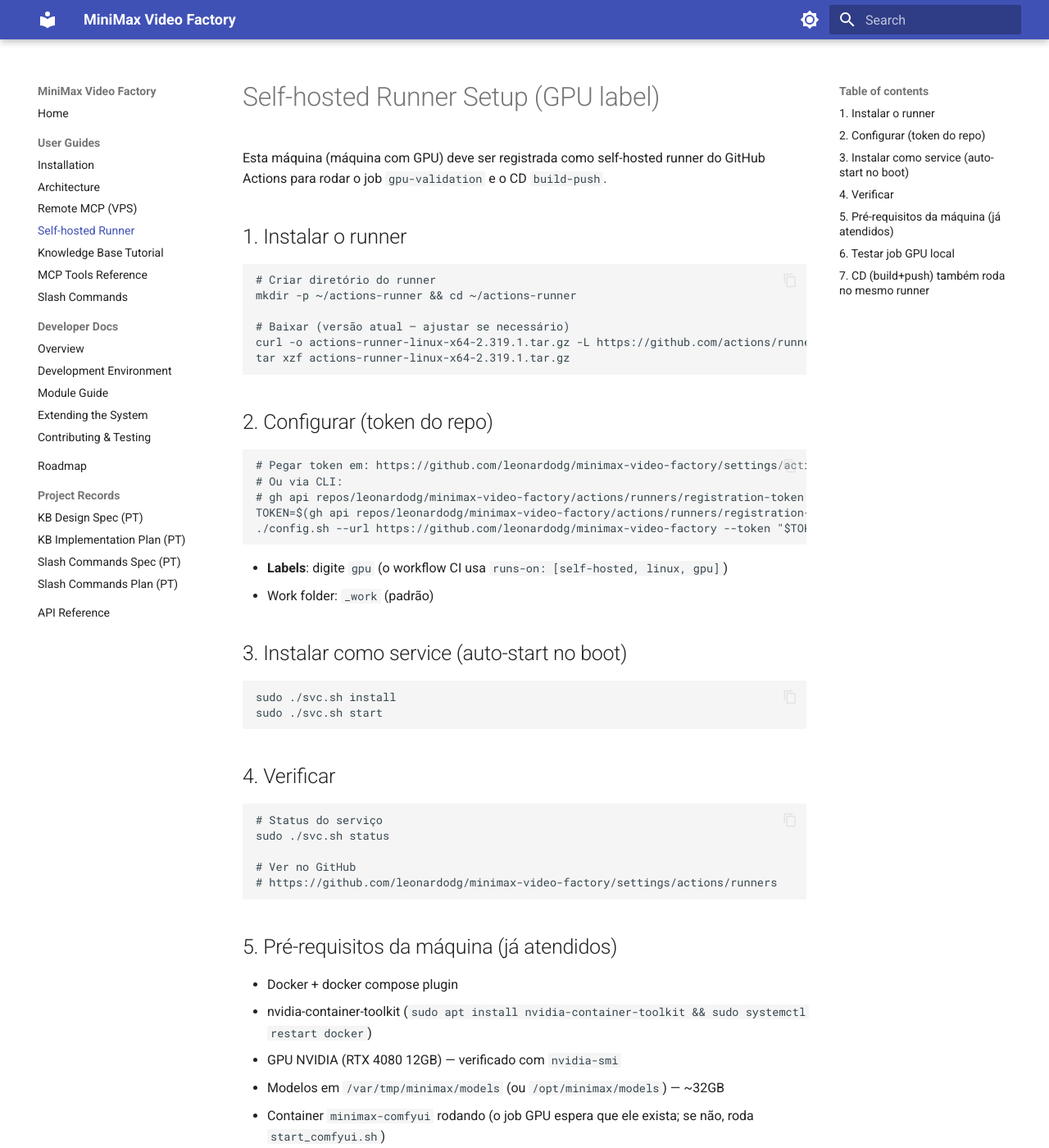
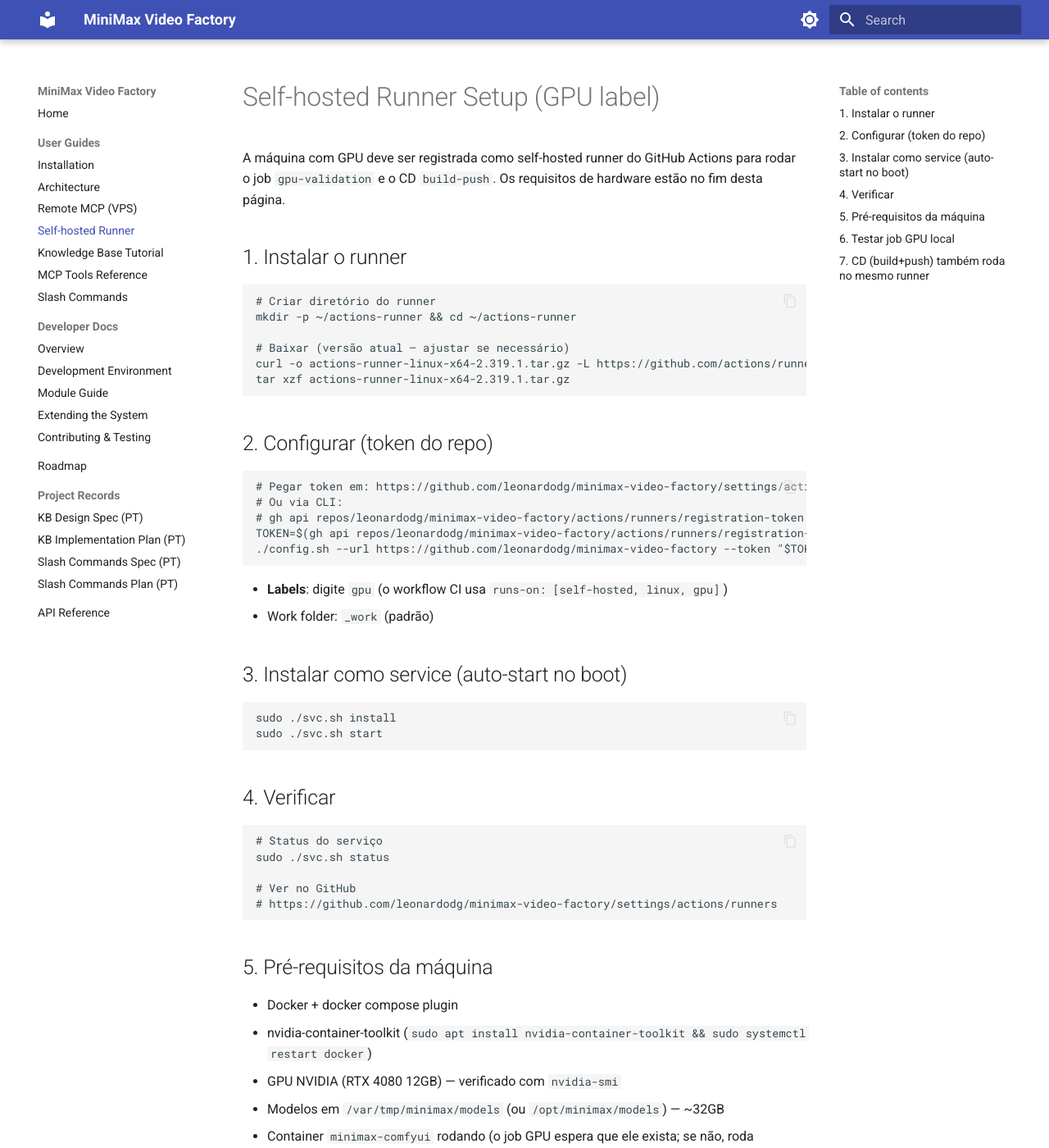
Before and after one commit to leonardodg/minimax-video-factory, an MkDocs documentation site: the page built from docs/SELF_HOSTED_RUNNER.md, in a window 1280 px wide and 1400 px high. Shown: the whole window at 82% size. Built offline with MkDocs 1.6.1 and Material for MkDocs 9.7.7, drawn with Linux system fonts in a browser that asks for light colours.

Commit message:
docs(privacy): generalise the machine description in the runner guide
"Esta máquina (Alienware RTX 4080)" named the maintainer's specific laptop
brand and model in a public doc. The page now says "a máquina com GPU" and
points at the requirements section, which already lists what actually matters
(NVIDIA GPU, 12 GB VRAM, ~32 GB for models).

RTX 4080 references elsewhere are kept: the VRAM floor and the measured timings
are real technical information, and the GPU model identifies nobody.

Also dropped "(já atendidos)" from the requirements heading -- it described the
author's machine state rather than the requirement a reader needs to meet.

Co-Authored-By: Claude Opus 5 <noreply@anthropic.com>

````diff
--- a/docs/SELF_HOSTED_RUNNER.md
+++ b/docs/SELF_HOSTED_RUNNER.md
@@ -1,7 +1,8 @@
 # Self-hosted Runner Setup (GPU label)
 
-Esta máquina (máquina com GPU) deve ser registrada como self-hosted runner do GitHub Actions
-para rodar o job `gpu-validation` e o CD `build-push`.
+A máquina com GPU deve ser registrada como self-hosted runner do GitHub Actions
+para rodar o job `gpu-validation` e o CD `build-push`. Os requisitos de hardware
+estão no fim desta página.
 
 ## 1. Instalar o runner
 
@@ -44,7 +45,7 @@ sudo ./svc.sh status
 # https://github.com/leonardodg/minimax-video-factory/settings/actions/runners
 ```
 
-## 5. Pré-requisitos da máquina (já atendidos)
+## 5. Pré-requisitos da máquina
 
 - Docker + docker compose plugin
 - nvidia-container-toolkit (`sudo apt install nvidia-container-toolkit && sudo systemctl restart docker`)
````
